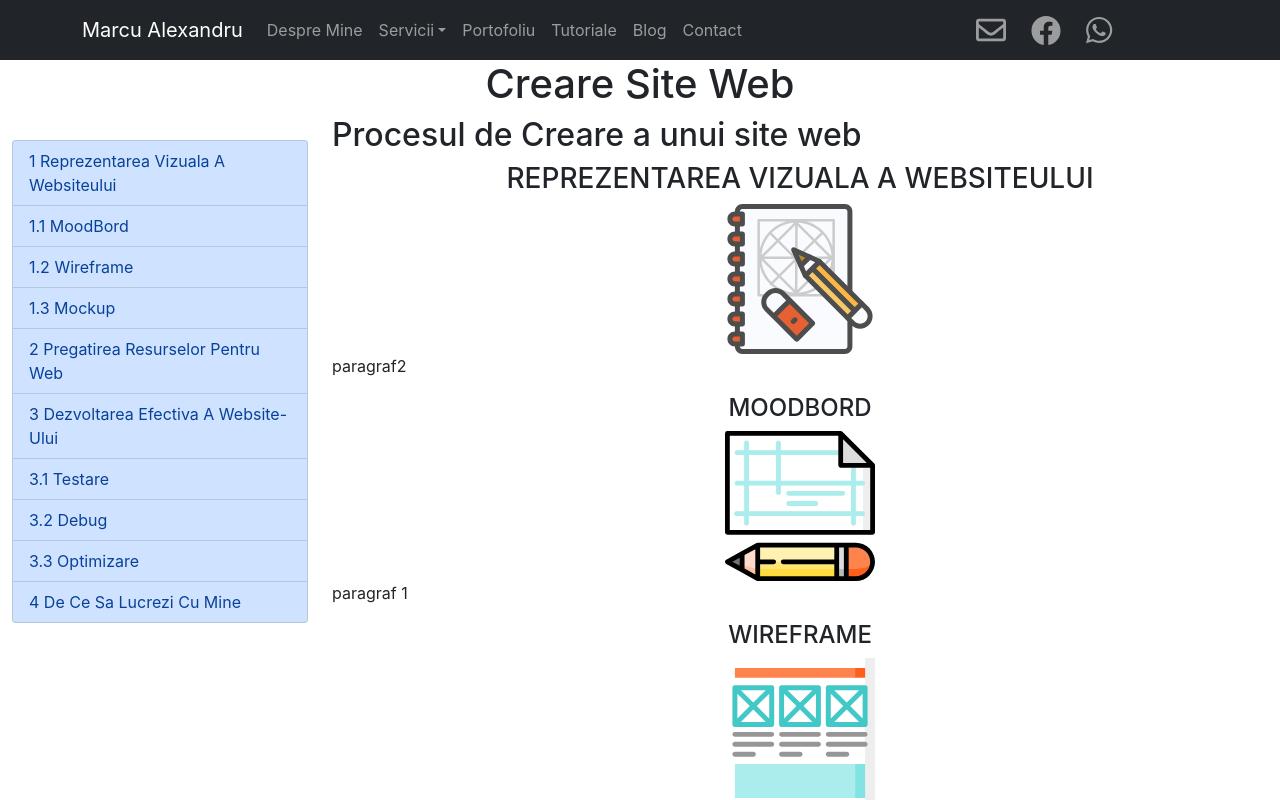
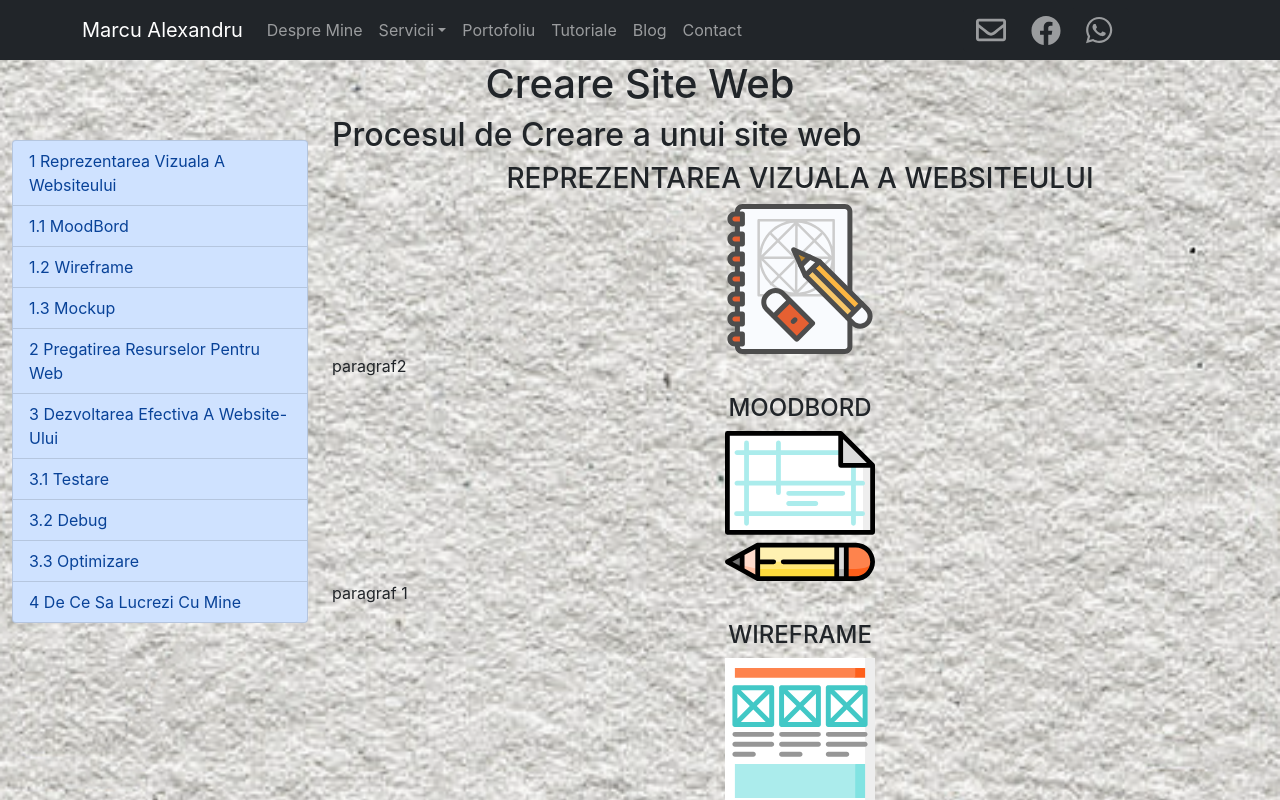
Before and after one commit to MarcGames1/MyNewWebsite, a Next.js app: page /creare-website in a window 1280 px wide. Shown: the top 800 px of the page. Built offline with nearby package versions, Linux system fonts and the light colour scheme.

Commit message:
added background texture

```diff
--- a/components/SecondSection/SecondSection.tsx
+++ b/components/SecondSection/SecondSection.tsx
@@ -104,7 +104,7 @@ div#serviceMainBlock {
     display: flex;
     flex-direction:column;
     align-items:center;
-    margin:1em 0;
+    margin-bottom:1em;
     background: white;
     padding: 30px 10px;
 
--- a/styles/globals.css
+++ b/styles/globals.css
@@ -1,12 +1,11 @@
 html,
 body {
-  /* background-image: var(--background-image-main);
-  background-position:left 20%;
-  background-repeat: no-repeat;
-  background-size: cover;
+  background-image: var(--background-image-main);
+
+  background-size: contain;
   background-blend-mode:hard-light ;
   background-attachment: fixed;
-background-color:rgba(0, 0, 0, 0.863); */
+background-color:rgba(0, 0, 0, 0.863);
 
 
   padding: 0;
@@ -24,7 +23,7 @@ a {
   box-sizing: border-box;
 }
 :root{
---background-image-main: url(/img/background/bg.webp);
+--background-image-main: url(/img/background/background.png);
 }
 
 
```
Also changed, not shown: components/Phone-only/stickyWhatsapp.tsx (+1 -1 lines), public/img/background/background.png (added).
